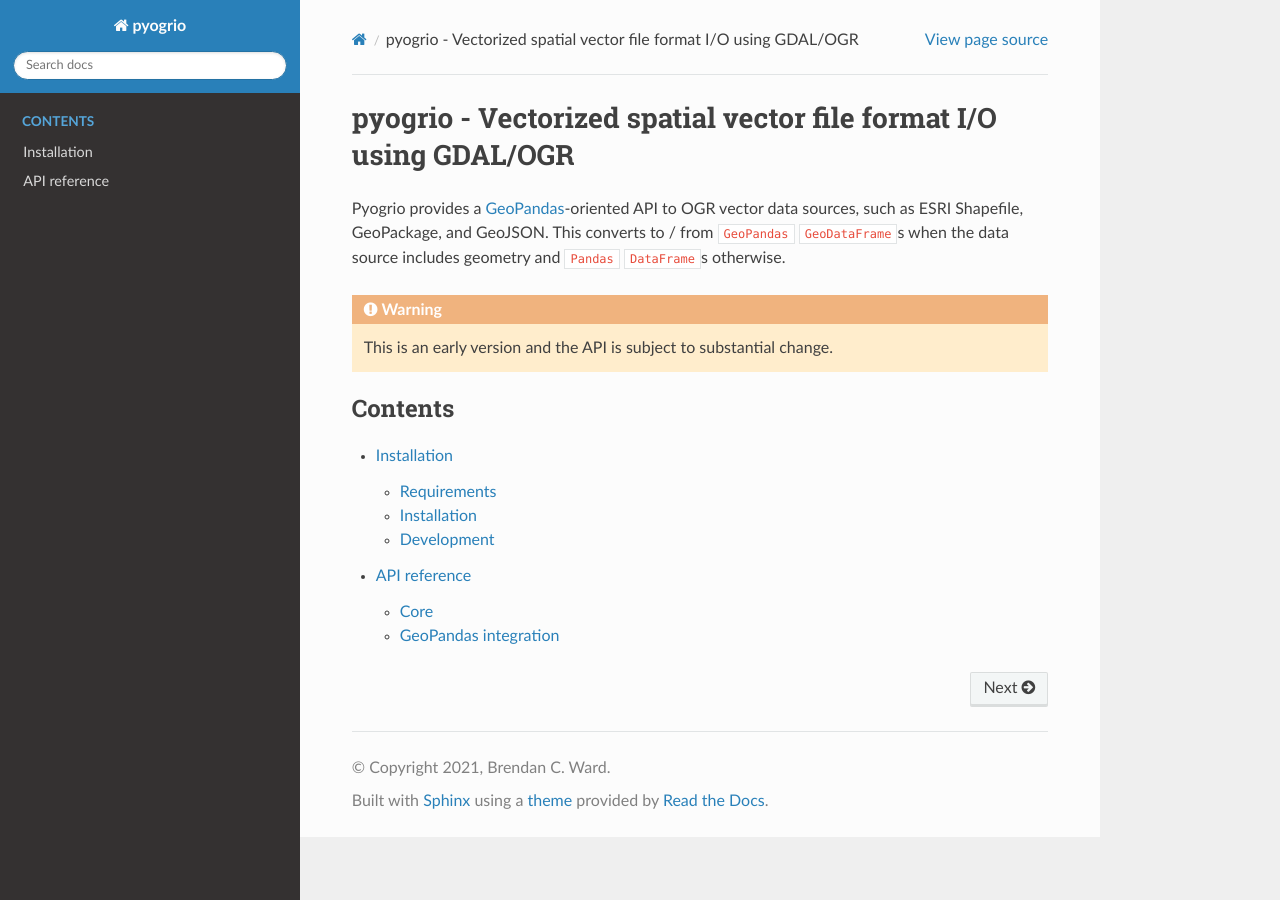
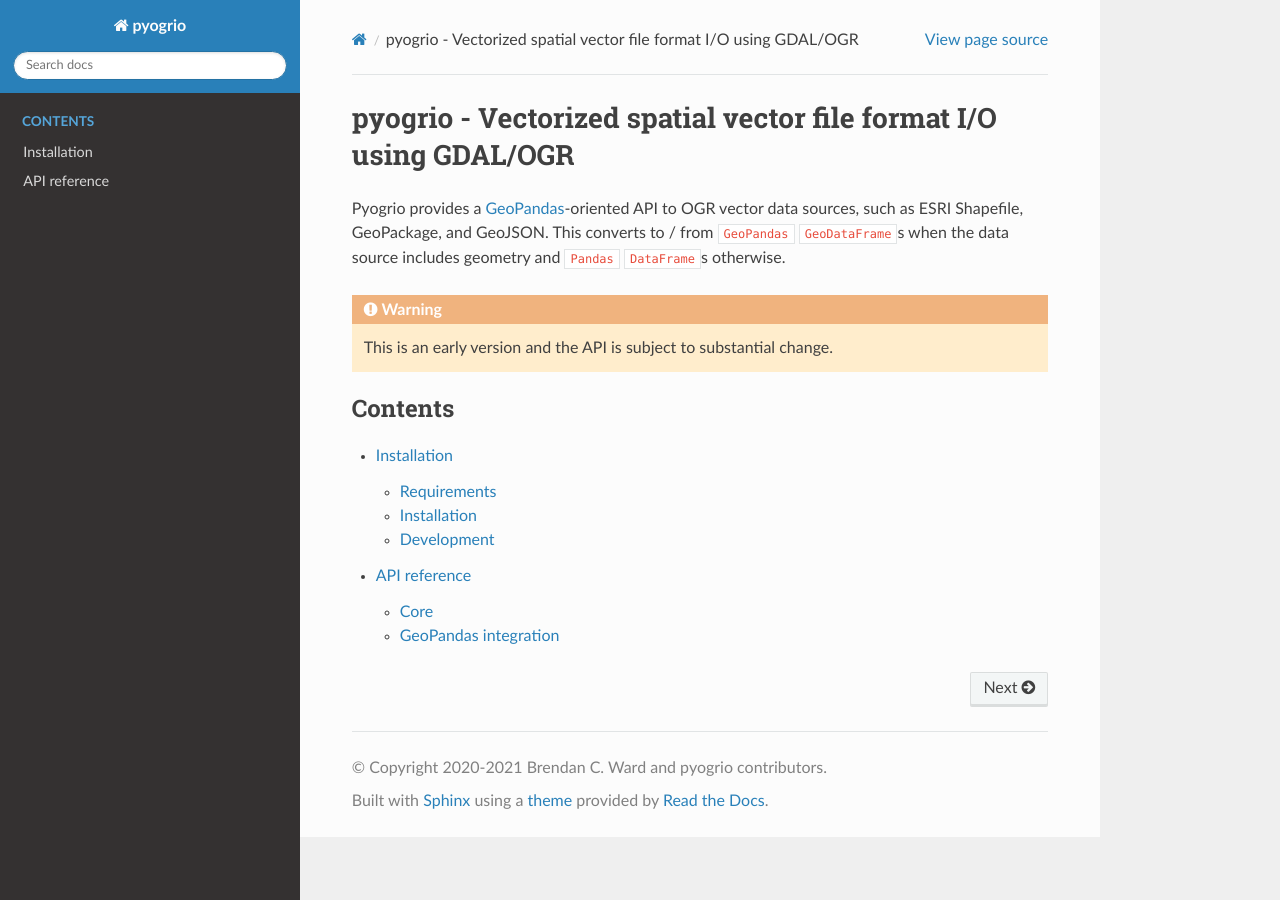
Before and after one commit to geopandas/pyogrio, a Sphinx documentation site: the page built from docs/source/index.md, in a window 1280 px wide. Built offline with Sphinx 7.4.7 and the Read the Docs theme 2.0.0, drawn with Linux system fonts in a browser that asks for light colours.

Commit message:
attribution

```diff
--- a/docs/source/conf.py
+++ b/docs/source/conf.py
@@ -25,8 +25,8 @@ autodoc_mock_imports = [
 # -- Project information -----------------------------------------------------
 
 project = "pyogrio"
-copyright = "2021, Brendan C. Ward"
-author = "Brendan C. Ward"
+copyright = "2020-2021 Brendan C. Ward and pyogrio contributors"
+author = "Brendan C. Ward and pyogrio contributors"
 
 # The full version, including alpha/beta/rc tags
 release = __version__
```
